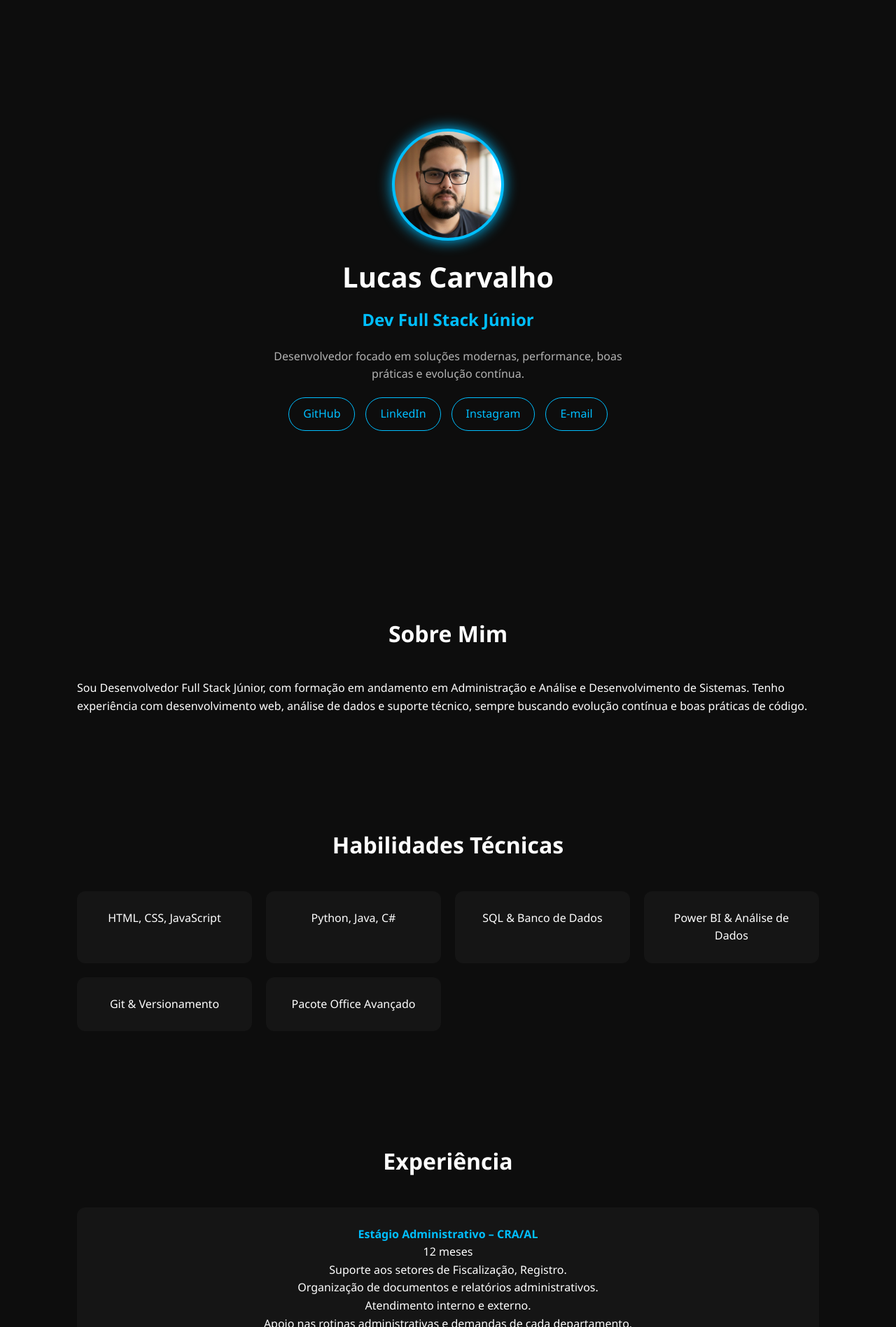
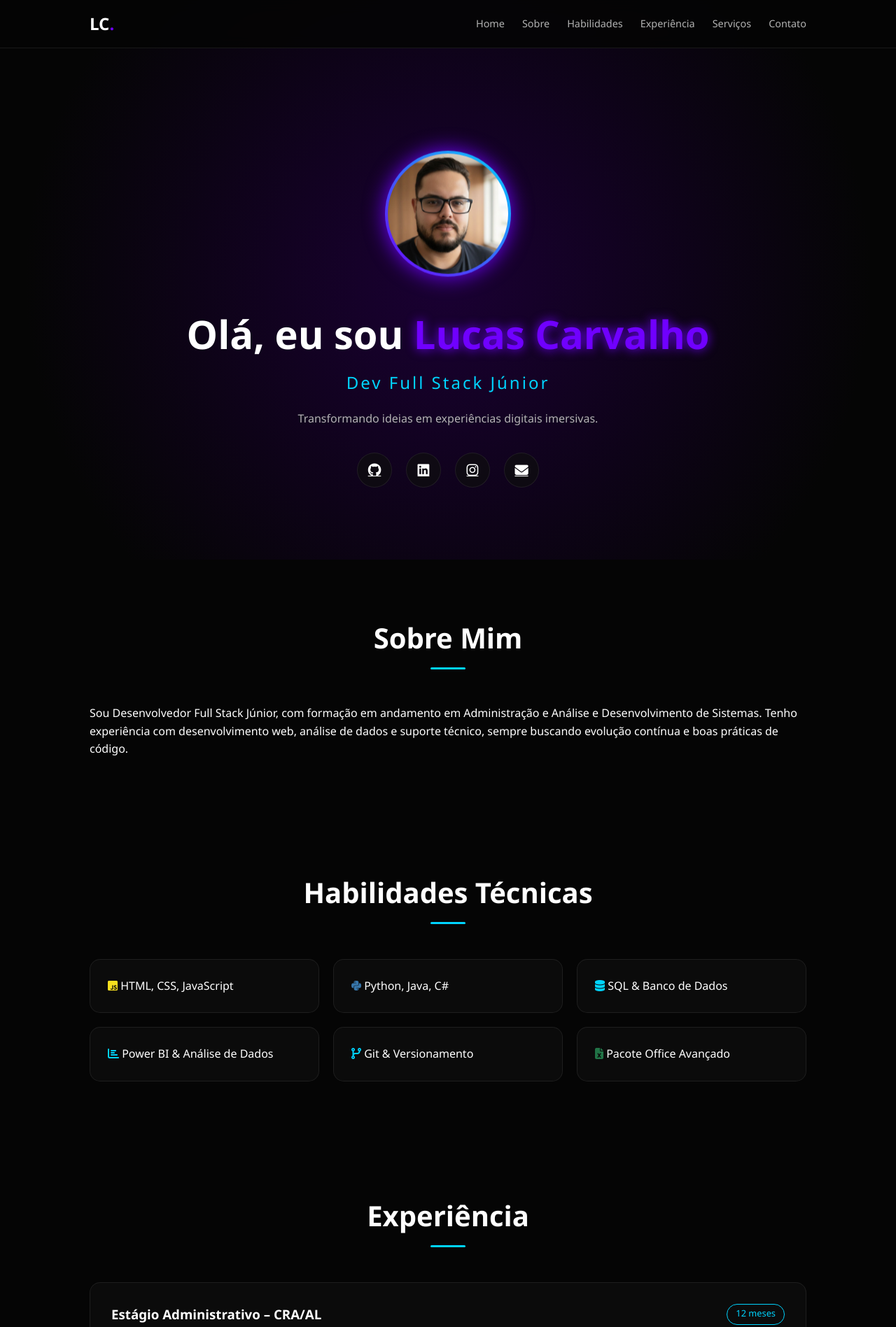
Before and after one commit to Lucas-Carvalho6907/PORTOFOLIO, a plain HTML site: page index.html in a window 1280 px wide. Shown: the top 1897 px of the page at 70% size. Drawn offline with Linux system fonts and the light colour scheme.

Commit message:
Atualização de layout e funcionalidades do portfólio

```diff
--- a/index.html
+++ b/index.html
@@ -4,134 +4,112 @@
     <meta charset="UTF-8" />
     <meta name="viewport" content="width=device-width, initial-scale=1.0" />
     <title>Lucas Carvalho | Dev Full Stack Júnior</title>
-
-  <!-- CSS -->
     <link rel="stylesheet" href="style.css" />
+    <link rel="stylesheet" href="https://cdnjs.cloudflare.com/ajax/libs/font-awesome/6.4.0/css/all.min.css">
 </head>
 <body>
+    <div class="bg-glow"></div>
 
-  <!-- ================= HEADER / HERO ================= -->
-  <header class="hero">
-    <div class="hero-content fade-in">
-      <div class="profile-img">
-        <img src="img/perfil.jpg?v=3" alt="Lucas Carvalho">
-      </div>
-
-      <h1>Lucas Carvalho</h1>
-      <h2>Dev Full Stack Júnior</h2>
-
-      <p>
-        Desenvolvedor focado em soluções modernas, performance,
-        boas práticas e evolução contínua.
-      </p>
-
-      <div class="hero-buttons">
-        <a href="https://github.com/Lucas-Carvalho6907" target="_blank">GitHub</a>
-        <a href="https://www.linkedin.com/in/lucas-carvalho-360b362a0" target="_blank">LinkedIn</a>
-        <a href="https://www.instagram.com/lucascarvalho6907" target="_blank">Instagram</a>
-        <a href="mailto:lucascarvalho27211@gmail.com">E-mail</a>
-      </div>
-    </div>
+    <header>
+        <nav>
+            <div class="logo">LC<span>.</span></div>
+            <ul class="nav-links">
+                <li><a href="#home">Home</a></li>
+                <li><a href="#about">Sobre</a></li>
+                <li><a href="#skills">Habilidades</a></li>
+                <li><a href="#experience">Experiência</a></li>
+                <li><a href="#services">Serviços</a></li>
+                <li><a href="#contact">Contato</a></li>
+            </ul>
+        </nav>
     </header>
 
-  <!-- ================= SOBRE ================= -->
-  <section class="section fade-in">
-    <h3>Sobre Mim</h3>
-    <p>
-      Sou Desenvolvedor Full Stack Júnior, com formação em andamento em
-      Administração e Análise e Desenvolvimento de Sistemas.
-      Tenho experiência com desenvolvimento web, análise de dados
-      e suporte técnico, sempre buscando evolução contínua
-      e boas práticas de código.
-    </p>
-  </section>
+    <main>
+        <section id="home" class="hero">
+            <div class="hero-content fade-in">
+                <div class="profile-container floating">
+                    <img src="img/perfil.jpg" alt="Lucas Carvalho" class="profile-img">
+                </div>
+                <h1>Olá, eu sou <span>Lucas Carvalho</span></h1>
+                <h2 class="subtitle">Dev Full Stack Júnior</h2>
+                <p class="description">Transformando ideias em experiências digitais imersivas.</p>
 
-  <!-- ================= HABILIDADES ================= -->
-  <section class="section fade-in">
-    <h3>Habilidades Técnicas</h3>
-
-    <div class="grid">
-      <div class="card">HTML, CSS, JavaScript</div>
-      <div class="card">Python, Java, C#</div>
-      <div class="card">SQL & Banco de Dados</div>
-      <div class="card">Power BI & Análise de Dados</div>
-      <div class="card">Git & Versionamento</div>
-      <div class="card">Pacote Office Avançado</div>
+                <div class="hero-socials">
+                    <a href="https://github.com/Lucas-Carvalho6907" target="_blank" class="social-icon"><i class="fab fa-github"></i></a>
+                    <a href="https://www.linkedin.com/in/lucas-carvalho-360b362a0" target="_blank" class="social-icon"><i class="fab fa-linkedin"></i></a>
+                    <a href="https://www.instagram.com/lucascarvalho6907" target="_blank" class="social-icon"><i class="fab fa-instagram"></i></a>
+                    <a href="mailto:lucascarvalho27211@gmail.com" class="social-icon"><i class="fas fa-envelope"></i></a>
+                </div>
             </div>
         </section>
 
-  <!-- ================= EXPERIÊNCIA ================= -->
-  <section class="section fade-in">
-    <h3>Experiência</h3>
-
-    <div class="card experience">
-      <h4>Estágio Administrativo – CRA/AL</h4>
-      <span>12 meses</span>
-      <p>
-        Suporte aos setores de Fiscalização, Registro.
-        </p>
-
-        <p>
-        Organização de documentos e relatórios administrativos.
-        </p>
-
-        <p>
-        Atendimento interno e externo.
-        </p>
-
-        <p>
-        Apoio nas rotinas administrativas e demandas de cada departamento.
-      </p>
+        <section id="about" class="section fade-in">
+            <h2 class="section-title">Sobre Mim</h2>
+            <div class="about-card">
+                <p>Sou Desenvolvedor Full Stack Júnior, com formação em andamento em Administração e Análise e Desenvolvimento de Sistemas. Tenho experiência com desenvolvimento web, análise de dados e suporte técnico, sempre buscando evolução contínua e boas práticas de código.</p>
             </div>
         </section>
 
-  <!-- Almaviva experience -->
-<div class="card experience">
-  <h4>Representante de Atendimento – Almaviva experience</h4>
-  <span>8 meses</span>
-
-  <p>
-    Atendimento ao cliente, solucionando dúvidas e
-    prestando suporte técnico.
-  </p>
-
-  <p>
-    Registro e acompanhamento de demandas para
-    garantir atendimento eficaz.
-  </p>
-</div>
-
-
-  <!-- ================= SERVIÇOS ================= -->
-  <section class="section fade-in">
-    <h3>Serviços</h3>
-
-    <div class="grid">
-      <div class="card">Criação de Sites Institucionais</div>
-      <div class="card">Portfólio Profissional</div>
-      <div class="card">Aplicações Web Simples</div>
-      <div class="card">Integração com Banco de Dados</div>
-      <div class="card">Automação e Análise de Dados</div>
+        <section id="skills" class="section fade-in">
+            <h2 class="section-title">Habilidades Técnicas</h2>
+            <div class="skills-grid">
+                <div class="skill-item"><i class="fab fa-js-square" style="color: #f7df1e;"></i> HTML, CSS, JavaScript</div>
+                <div class="skill-item"><i class="fab fa-python" style="color: #3776ab;"></i> Python, Java, C#</div>
+                <div class="skill-item"><i class="fas fa-database" style="color: #00d4ff;"></i> SQL & Banco de Dados</div>
+                <div class="skill-item"><i class="fas fa-chart-bar" style="color: #00d4ff;"></i> Power BI & Análise de Dados</div>
+                <div class="skill-item"><i class="fas fa-code-branch" style="color: #00d4ff;"></i> Git & Versionamento</div>
+                <div class="skill-item"><i class="fas fa-file-excel" style="color: #217346;"></i> Pacote Office Avançado</div>
             </div>
         </section>
 
-  <!-- ================= CONTATO ================= -->
-  <footer class="footer fade-in">
-    <h3>Contato</h3>
+        <section id="experience" class="section fade-in">
+            <h2 class="section-title">Experiência</h2>
+            <div class="exp-card">
+                <div class="exp-header">
+                    <h3>Estágio Administrativo – CRA/AL</h3>
+                    <span class="exp-badge">12 meses</span>
+                </div>
+                <ul class="exp-list">
+                    <li>Suporte aos setores de Fiscalização e Registro.</li>
+                    <li>Organização de documentos e relatórios administrativos.</li>
+                    <li>Atendimento interno e externo.</li>
+                    <li>Apoio nas rotinas administrativas e demandas de cada departamento.</li>
+                </ul>
+            </div>
+            <div class="exp-card">
+                <div class="exp-header">
+                    <h3>Representante de Atendimento – Almaviva Experience</h3>
+                    <span class="exp-badge">8 meses</span>
+                </div>
+                <ul class="exp-list">
+                    <li>Atendimento ao cliente, solucionando dúvidas e prestando suporte técnico.</li>
+                    <li>Registro e acompanhamento de demandas para garantir atendimento eficaz.</li>
+                </ul>
+            </div>
+        </section>
 
+        <section id="services" class="section fade-in">
+            <h2 class="section-title">Serviços</h2>
+            <div class="services-grid">
+                <div class="service-item"><i class="fas fa-code"></i> <h3>Sites Institucionais</h3> <p>Criação de presenças digitais sólidas e elegantes.</p> </div>
+                <div class="service-item"><i class="fas fa-user-circle"></i> <h3>Portfólios</h3> <p>Design exclusivo para profissionais de tech.</p> </div>
+                <div class="service-item"><i class="fas fa-database"></i> <h3>Sistemas Web</h3> <p>Integração completa com banco de dados.</p> </div>
+                <div class="service-item"><i class="fas fa-chart-line"></i> <h3>Automação & Dados</h3> <p>Otimização de processos e análise inteligente.</p> </div>
+            </div>
+        </section>
+    </main>
+
+    <footer id="contact" class="footer fade-in">
+        <h2 class="section-title">Contato</h2>
         <div class="footer-buttons">
             <a href="https://github.com/Lucas-Carvalho6907" target="_blank">GitHub</a>
             <a href="https://www.linkedin.com/in/lucas-carvalho-360b362a0" target="_blank">LinkedIn</a>
             <a href="https://www.instagram.com/lucascarvalho6907" target="_blank">Instagram</a>
             <a href="mailto:lucascarvalho27211@gmail.com">E-mail</a>
         </div>
-
-    <p class="copyright">
-      © 2025 • Lucas Carvalho
-    </p>
+        <p class="copyright">© 2025 • Lucas Carvalho</p>
     </footer>
 
-  <!-- JS -->
     <script src="script.js"></script>
 </body>
 </html>
--- a/script.js
+++ b/script.js
@@ -1,12 +1,20 @@
-// Animação de fade-in ao rolar a página
+// Ativa animação ao descer a página
 const elements = document.querySelectorAll('.fade-in');
 
 const observer = new IntersectionObserver(entries => {
-  entries.forEach(entry => {
-    if (entry.isIntersecting) {
-      entry.target.classList.add('show');
-    }
-  });
-});
+    entries.forEach(entry => {
+        if (entry.isIntersecting) {
+            entry.target.classList.add('show');
+        }
+    });
+}, { threshold: 0.1 });
 
 elements.forEach(el => observer.observe(el));
+
+// Movimento do fundo espacial com o mouse
+document.addEventListener('mousemove', (e) => {
+    const glow = document.querySelector('.bg-glow');
+    const x = (e.clientX / window.innerWidth) * 100;
+    const y = (e.clientY / window.innerHeight) * 100;
+    glow.style.background = `radial-gradient(circle at ${x}% ${y}%, #1a0033 0%, #050505 80%)`;
+});
--- a/style.css
+++ b/style.css
@@ -1,160 +1,150 @@
-/* ================= RESET ================= */
-* {
-  margin: 0;
-  padding: 0;
-  box-sizing: border-box;
+:root {
+    --bg-color: #050505;
+    --primary-neon: #7000ff;
+    --secondary-neon: #00d4ff;
+    --text-white: #ffffff;
+    --text-gray: #b3b3b3;
+    --card-bg: rgba(15, 15, 15, 0.7);
+    --glass-border: rgba(255, 255, 255, 0.08);
 }
 
-/* ================= VARIÁVEIS ================= */
-:root {
-  --bg-color: #0d0d0d;
-  --text-color: #ffffff;
-  --text-muted: #b3b3b3;
-  --accent: #00bfff; /* azul neon */
+* { margin: 0; padding: 0; box-sizing: border-box; }
+
+body {
+    font-family: 'Segoe UI', sans-serif;
+    background-color: var(--bg-color);
+    color: var(--text-white);
+    line-height: 1.6;
+    overflow-x: hidden;
 }
 
-/* ================= BASE ================= */
-body {
-  font-family: 'Segoe UI', Tahoma, sans-serif;
-  background-color: var(--bg-color);
-  color: var(--text-color);
-  line-height: 1.6;
+.bg-glow {
+    position: fixed;
+    top: 0; left: 0; width: 100%; height: 100%;
+    background: radial-gradient(circle at 50% 50%, #1a0033 0%, #050505 80%);
+    z-index: -1;
 }
 
-/* ================= HERO ================= */
-.hero {
-  min-height: 100vh;
-  display: flex;
-  align-items: center;
-  justify-content: center;
-  text-align: center;
-  padding: 40px 20px;
+/* HEADER - Correção de sobreposição */
+header {
+    width: 100%;
+    padding: 15px 10%;
+    position: fixed;
+    top: 0;
+    z-index: 1000;
+    background: rgba(5, 5, 5, 0.9);
+    backdrop-filter: blur(10px);
+    border-bottom: 1px solid var(--glass-border);
 }
 
-.profile-img {
-  width: 160px;
-  height: 160px;
-  margin: 0 auto 20px;
-  border-radius: 50%;
-  padding: 4px;
-  background: var(--accent);
-  box-shadow: 0 0 20px var(--accent);
+nav { display: flex; justify-content: space-between; align-items: center; }
+.logo { font-size: 1.5rem; font-weight: bold; }
+.logo span { color: var(--primary-neon); }
+.nav-links { display: flex; list-style: none; gap: 25px; }
+.nav-links a { text-decoration: none; color: var(--text-gray); font-size: 0.9rem; transition: 0.3s; }
+.nav-links a:hover { color: var(--secondary-neon); }
+
+/* HERO - Ajuste de espaço e foto flutuante */
+.hero {
+    padding-top: 120px; /* Garante que o menu não cubra a foto */
+    min-height: 100vh;
+    display: flex;
+    align-items: center;
+    justify-content: center;
+    text-align: center;
 }
 
-.profile-img img {
-  width: 100%;
-  height: 100%;
-  border-radius: 50%;
-  object-fit: cover;
+.profile-container {
+    width: 180px; height: 180px; margin: 0 auto 30px;
+    border-radius: 50%; padding: 4px;
+    background: linear-gradient(45deg, var(--primary-neon), var(--secondary-neon));
+    position: relative;
 }
 
-.hero h1 {
-  font-size: 2.5rem;
+.profile-img { width: 100%; height: 100%; border-radius: 50%; object-fit: cover; }
+
+/* Efeito de Brilho e Flutuação */
+.floating {
+    animation: float 4s ease-in-out infinite;
+    filter: drop-shadow(0 0 15px var(--primary-neon));
+    transition: 0.5s;
 }
 
-.hero h2 {
-  color: var(--accent);
-  margin: 10px 0;
+.floating:hover {
+    filter: drop-shadow(0 0 30px var(--secondary-neon));
 }
 
-.hero p {
-  max-width: 500px;
-  margin: 20px auto;
-  color: var(--text-muted);
+@keyframes float {
+    0% { transform: translateY(0px); }
+    50% { transform: translateY(-15px); }
+    100% { transform: translateY(0px); }
 }
 
-/* ================= BOTÕES ================= */
-.hero-buttons,
-.footer-buttons {
-  display: flex;
-  gap: 15px;
-  justify-content: center;
-  flex-wrap: wrap;
+.hero h1 { font-size: 3.5rem; margin-bottom: 5px; }
+.hero h1 span { color: var(--primary-neon); text-shadow: 0 0 15px var(--primary-neon); }
+.subtitle { font-weight: 300; color: var(--secondary-neon); letter-spacing: 3px; margin-bottom: 20px; }
+.description { color: var(--text-gray); max-width: 600px; margin: 0 auto 35px; }
+
+.hero-socials { display: flex; justify-content: center; gap: 20px; }
+.social-icon {
+    width: 50px; height: 50px; border-radius: 50%;
+    background: var(--card-bg); border: 1px solid var(--glass-border);
+    color: white; display: flex; align-items: center; justify-content: center;
+    transition: 0.4s; font-size: 1.2rem;
+}
+.social-icon:hover { transform: translateY(-5px); border-color: var(--primary-neon); box-shadow: 0 0 15px var(--primary-neon); }
+
+/* SEÇÕES GERAIS */
+.section { padding: 80px 10%; }
+.section-title { text-align: center; font-size: 2.5rem; margin-bottom: 50px; position: relative; }
+.section-title::after {
+    content: ''; display: block; width: 50px; height: 3px;
+    background: var(--secondary-neon); margin: 10px auto; border-radius: 2px;
 }
 
-.hero-buttons a,
-.footer-buttons a {
-  padding: 10px 20px;
-  border: 1px solid var(--accent);
-  color: var(--accent);
-  text-decoration: none;
-  border-radius: 30px;
-  transition: all 0.3s ease;
+/* EXPERIÊNCIA - Adicionado Efeito Hover */
+.exp-card {
+    background: var(--card-bg);
+    border: 1px solid var(--glass-border);
+    border-radius: 15px;
+    padding: 30px;
+    margin-bottom: 25px;
+    backdrop-filter: blur(10px);
+    transition: all 0.4s cubic-bezier(0.175, 0.885, 0.32, 1.275);
 }
 
-.hero-buttons a:hover,
-.footer-buttons a:hover {
-  background: var(--accent);
-  color: #000;
-  box-shadow: 0 0 15px var(--accent);
+.exp-card:hover {
+    transform: translateY(-8px);
+    border-color: var(--secondary-neon);
+    box-shadow: 0 10px 30px rgba(0, 212, 255, 0.15);
+    background: rgba(20, 20, 20, 0.9);
 }
 
-/* ================= SEÇÕES ================= */
-.section {
-  padding: 80px 20px;
-  max-width: 1100px;
-  margin: auto;
+.exp-header { display: flex; justify-content: space-between; margin-bottom: 15px; }
+.exp-badge { color: var(--secondary-neon); border: 1px solid var(--secondary-neon); padding: 2px 12px; border-radius: 20px; font-size: 0.8rem; transition: 0.3s; }
+
+.exp-card:hover .exp-badge { background: var(--secondary-neon); color: black; }
+.exp-list { list-style: none; color: var(--text-gray); }
+.exp-list li::before { content: "→ "; color: var(--secondary-neon); }
+
+/* HABILIDADES E SERVIÇOS */
+.skills-grid, .services-grid { display: grid; grid-template-columns: repeat(auto-fit, minmax(280px, 1fr)); gap: 20px; }
+.skill-item, .service-item {
+    background: var(--card-bg); border: 1px solid var(--glass-border);
+    padding: 25px; border-radius: 15px; transition: 0.4s;
 }
+.skill-item:hover, .service-item:hover { border-color: var(--secondary-neon); transform: translateY(-5px); }
+.service-item i { font-size: 2.5rem; color: var(--secondary-neon); margin-bottom: 15px; display: block; }
 
-.section h3 {
-  text-align: center;
-  font-size: 2rem;
-  margin-bottom: 40px;
+/* FOOTER */
+.footer { padding: 60px 10%; text-align: center; }
+.footer-buttons { display: flex; justify-content: center; gap: 15px; margin-bottom: 20px; flex-wrap: wrap; }
+.footer-buttons a {
+    text-decoration: none; color: var(--secondary-neon); border: 1px solid var(--secondary-neon);
+    padding: 10px 25px; border-radius: 30px; transition: 0.4s;
 }
+.footer-buttons a:hover { background: var(--secondary-neon); color: black; }
 
-/* ================= GRID & CARDS ================= */
-.grid {
-  display: grid;
-  grid-template-columns: repeat(auto-fit, minmax(250px, 1fr));
-  gap: 20px;
-}
-
-.card {
-  background: #151515;
-  padding: 25px;
-  border-radius: 12px;
-  text-align: center;
-  transition: 0.3s;
-  border: 1px solid transparent;
-}
-
-.card:hover {
-  border-color: var(--accent);
-  box-shadow: 0 0 15px rgba(0,191,255,0.4);
-  transform: translateY(-5px);
-}
-
-.experience h4 {
-  color: var(--accent);
-}
-
-/* ================= FOOTER ================= */
-.footer {
-  padding: 60px 20px;
-  text-align: center;
-  background: #080808;
-}
-
-.footer p {
-  margin-top: 30px;
-  color: var(--text-muted);
-}
-
-/* ================= ANIMAÇÕES ================= */
-.fade-in {
-  opacity: 0;
-  transform: translateY(20px);
-  transition: 0.8s ease;
-}
-
-.fade-in.show {
-  opacity: 1;
-  transform: translateY(0);
-}
-
-/* ================= RESPONSIVO ================= */
-@media (max-width: 600px) {
-  .hero h1 {
-    font-size: 2rem;
-  }
-}
+/* ANIMAÇÕES */
+.fade-in { opacity: 0; transform: translateY(30px); transition: 0.8s ease-out; }
+.fade-in.show { opacity: 1; transform: translateY(0); }
```
Lines whose indentation alone changed are shown as unchanged.
